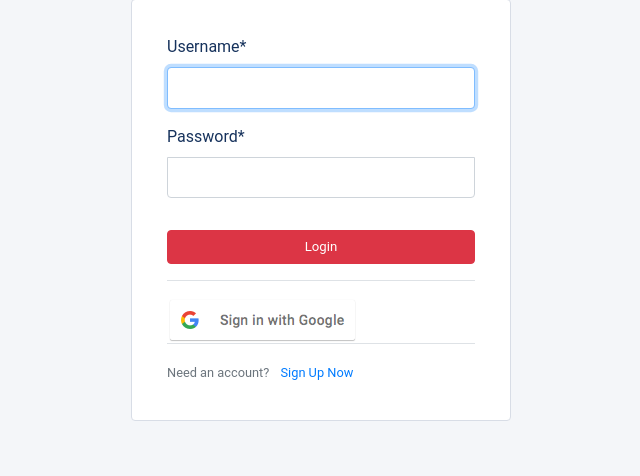
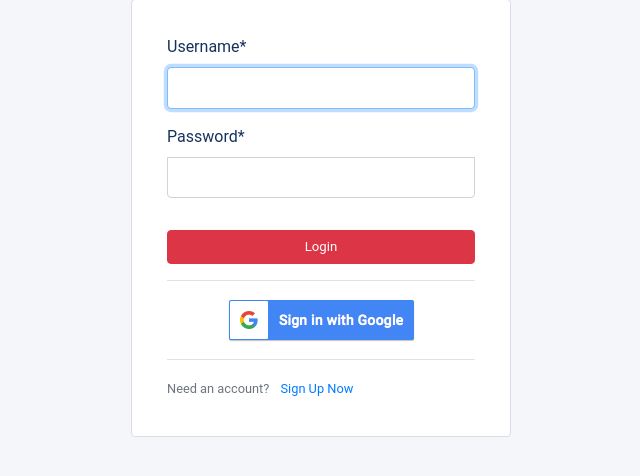
Before and after one commit to Moha369/csm_portal, a Django app: page /login/ in a window 1280 px wide. Shown: the part 117-593 px from the top of the page, without its empty margins (319-959 px from the left). Run offline with Django 3.2, Linux system fonts and the light colour scheme; some libraries are stand-ins or nearby versions.

Commit message:
Google SSO btn changed due to visibility issues

```diff
--- a/users/templates/users/login.html
+++ b/users/templates/users/login.html
@@ -12,10 +12,10 @@
     <div class="form-group">
         <button class="btn btn-danger btn-block" type="submit">Login</button>
     </div>
-    <div class="border-top pt-3">
+    <div class="border-top py-3">
         <small class="text-muted">
             <a href="{% url 'social:begin' 'google-oauth2' %}">
-                <img src="{% static 'users/img/signin_with_google.png' %}" alt="Google Login Button">
+                <img src="{% static 'users/img/btn_google_signin_dark.png' %}" alt="Google Login Button" class="mr-auto ml-auto" style="display:block;">
             </a>
         </small>
     </div>
```
Also changed, not shown: db.sqlite3, users/static/users/img/btn_google_signin_dark.png (added), users/static/users/img/signin_with_google.png (deleted).
